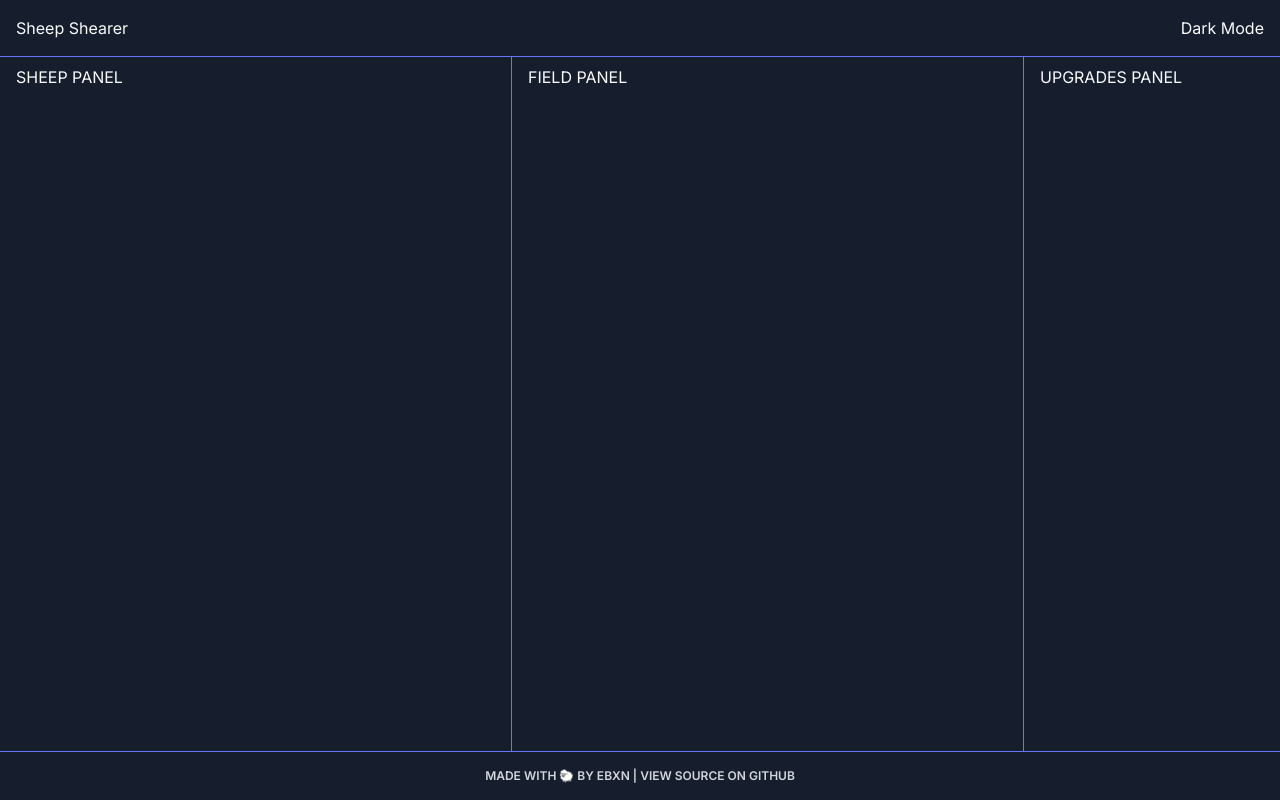
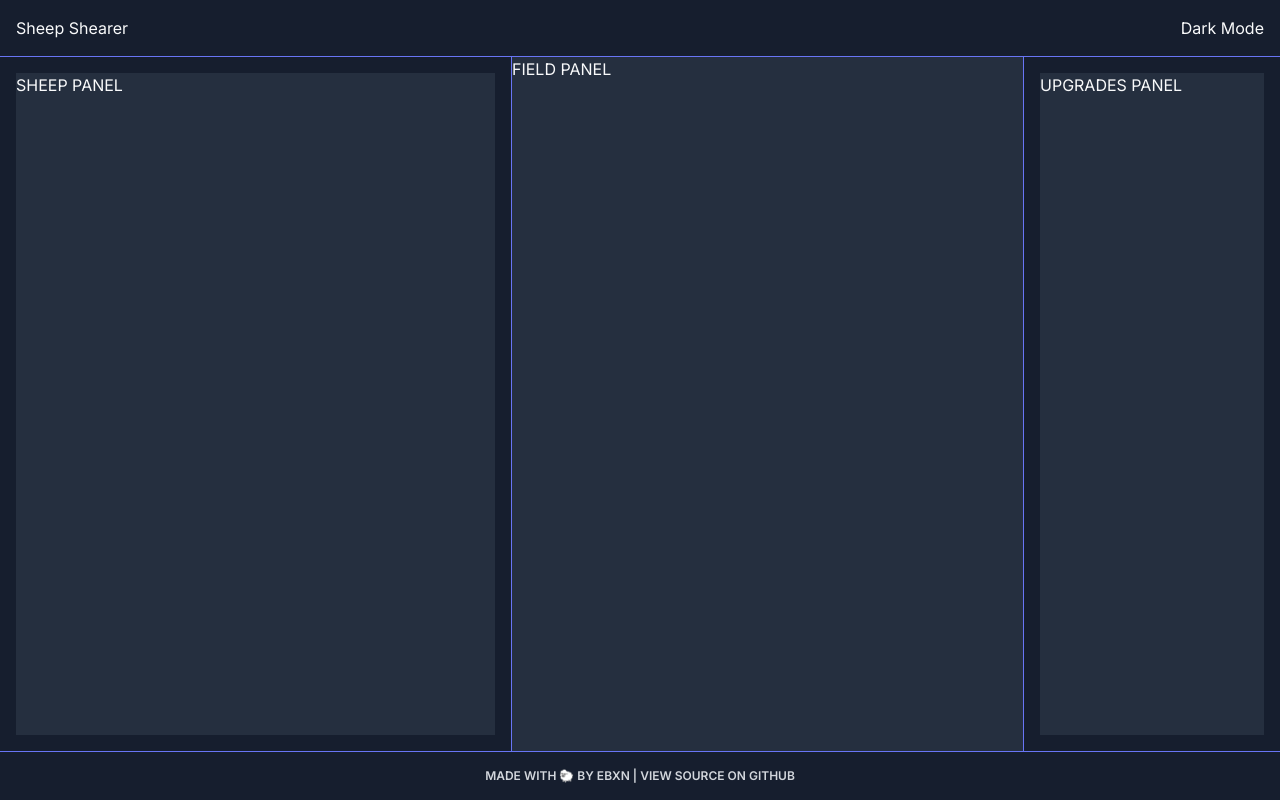
Before and after one commit to ebxn/sheep-shearer, a Vue app: page / in a window 1280 px wide. Built offline with nearby package versions, Linux system fonts and the light colour scheme.

Commit message:
fix widths and heights of panels

```diff
--- a/src/App.vue
+++ b/src/App.vue
@@ -13,22 +13,22 @@
     <main class="flex lg:flex-1">
       <div class="flex flex-wrap w-full">
         <!-- sheep clicker panel -- top@mobile left@pc -->
-        <div class="order-1 border-b lg:border-b-0 lg:border-r border-indigo-500 w-full lg:w-2/5">
-          <div class="px-4 py-2">
+        <div class="flex order-1 border-b lg:border-b-0 lg:border-r border-indigo-500 w-full lg:w-2/5">
+          <div class="flex p-4 w-full">
             <SheepPanel />
           </div>
         </div>
 
         <!-- field canvas panel -- bottom@mobile middle@pc -->
-        <div class="order-3 lg:order-2 lg:border-r border-indigo-500 w-full lg:w-2/5">
-          <div class="px-4 py-2">
+        <div class="flex order-3 lg:order-2 lg:border-r border-indigo-500 w-full lg:w-2/5">
+          <div class="flex w-full">
             <FieldPanel />
           </div>
         </div>
 
         <!-- upgrades panel -- middle@mobile bottom@pc -->
-        <div class="order-2 lg:order-3 border-b lg:border-b-0 border-indigo-500 w-full lg:w-1/5">
-          <div class="px-4 py-2">
+        <div class="flex order-2 lg:order-3 border-b lg:border-b-0 border-indigo-500 w-full lg:w-1/5">
+          <div class="flex p-4 w-full">
             <UpgradesPanel />
           </div>
         </div>
--- a/src/components/FieldPanel.vue
+++ b/src/components/FieldPanel.vue
@@ -1,11 +1,11 @@
 <template>
-  <div>
+  <div class="bg-gray-800 w-full">
     FIELD PANEL
   </div>
 </template>
 
 <script>
 export default {
-  name: 'FIELD PANEL'
+  name: 'FIELDPANEL'
 }
 </script>
--- a/src/components/SheepPanel.vue
+++ b/src/components/SheepPanel.vue
@@ -1,5 +1,5 @@
 <template>
-  <div>
+  <div class="w-full bg-gray-800">
     SHEEP PANEL
   </div>
 </template>
--- a/src/components/UpgradesPanel.vue
+++ b/src/components/UpgradesPanel.vue
@@ -1,5 +1,5 @@
 <template>
-  <div>
+  <div class="bg-gray-800 w-full">
     UPGRADES PANEL
   </div>
 </template>
```
Also changed, not shown: src/assets/logo.png (deleted).
